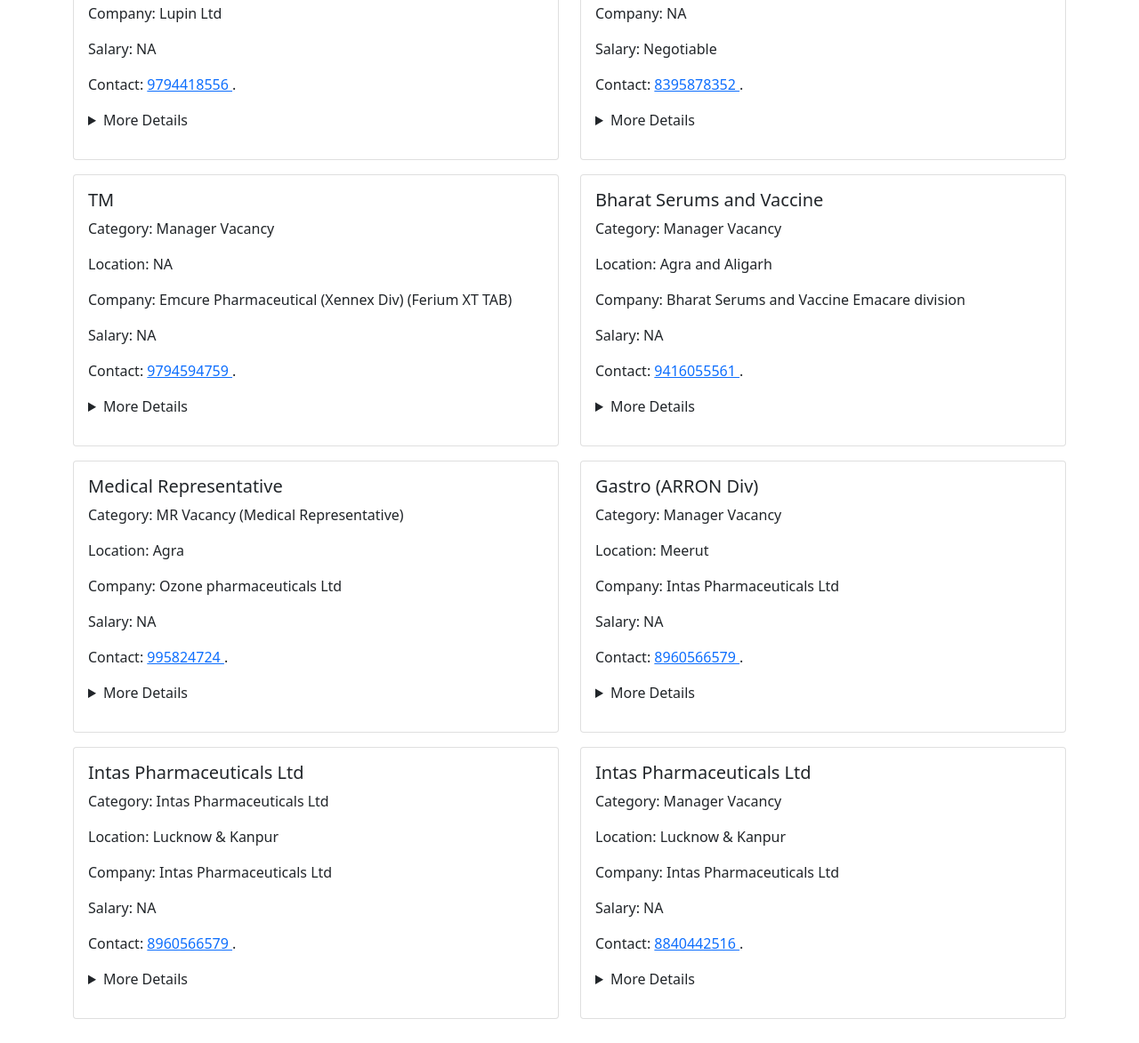
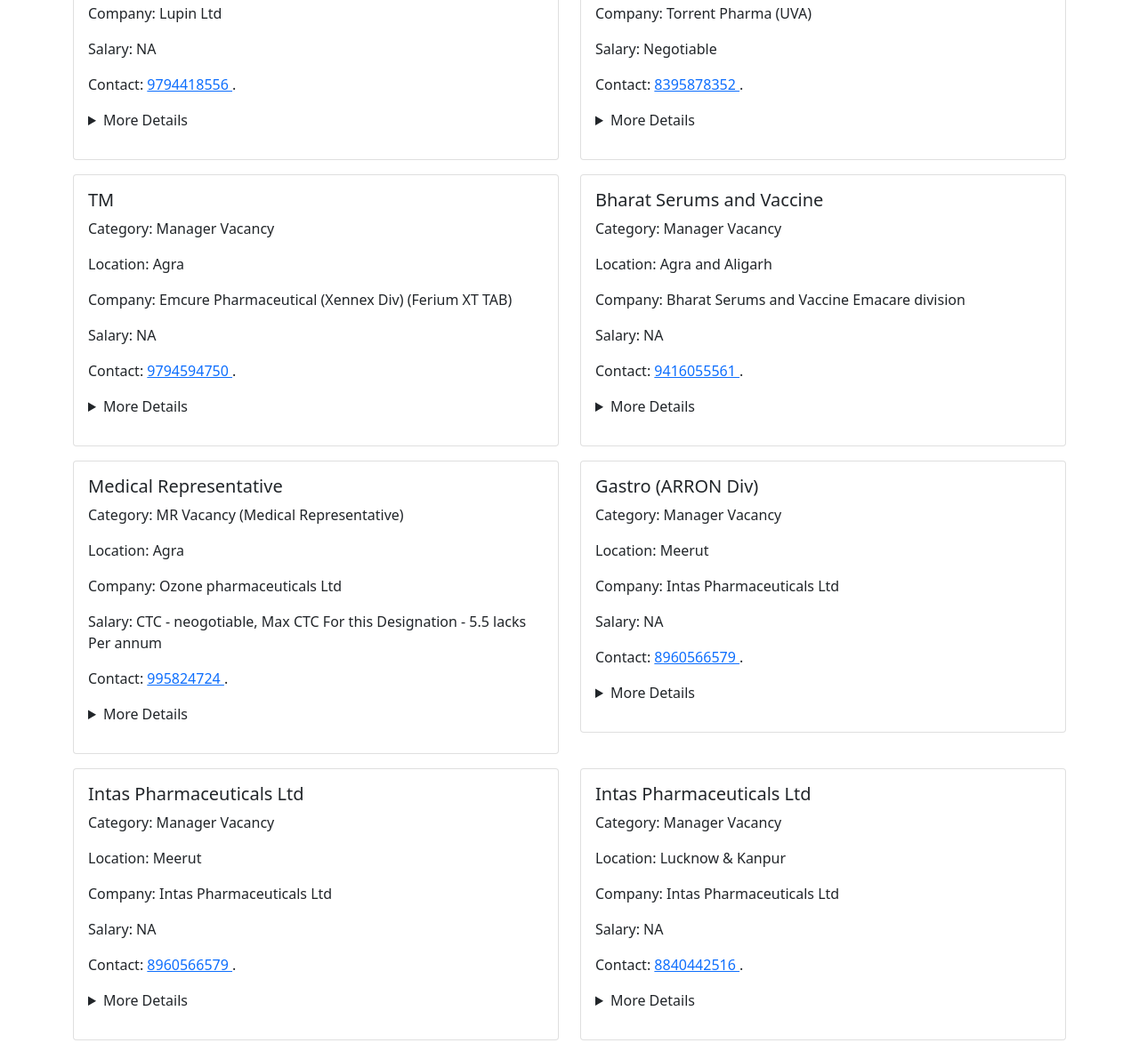
Before and after one commit to jitemdra/PharmaJob, a plain HTML site: page Job.html in a window 1280 px wide. Shown: the part 1088-2261 px from the top of the page at 89% size. Drawn offline with nearby package versions, Linux system fonts and the light colour scheme.

Commit message:
Add files via upload

```diff
--- a/Job.html
+++ b/Job.html
@@ -118,41 +118,41 @@
   <script>
     // Sample job data
     const jobs = [
-      { title: "ABM (Area Business Managers)", category: 'Manager vacancy', location: 'NA', company: 'NA', salary: 'Negotiable', description: '<details><summary>More Details</summary> <h2> Candidate Requriment: </h2> Skill: Science/Pharma Graduate, Senior MRs can also apply <br> <h2> About Company: </h2>Email Id: <a href = "mailto: santoshzbm@gmail.com">santoshzbm@gmail.com</a></details>' },
+      { title: "ABM (Area Business Managers)", category: 'Manager vacancy', location: 'Chandigarh', company: 'Intas urology Chandigarh', salary: 'Negotiable', description: '<details><summary>More Details</summary> <h2> Candidate Requriment: </h2> Skill: Science/Pharma Graduate, Senior MRs can also apply <br> <h2> About Company: </h2>Email Id: <a href = "mailto: santoshzbm@gmail.com">santoshzbm@gmail.com</a></details>' },
 
       // 2
-      { title: 'Medical Representative', category: 'M.R Vacancy (Medical Representative)', location: 'NA', company: 'Zydus Lifscience Ltd', salary: 'NA', description: 'Contact: <a href="tel:9316022331" class="number"> 9316022331 </a>. <details><summary>More Details</summary> <h2> Candidate Requriment: </h2> Minimum Experience: 6Month Year, Maximum (No Fresher Please), <br> Skill: Graduate/B Pharma <br> Age: Not more than 28 years. <br>  <h2> About Company: </h2> company name: Zydus Lifescience Ltd, contact person Name: Karnal nd Kangra, Phone Number: <a href="tel:9316022331" class="number"> 931602231 </a>, Email Id: <a href = "mailto: rm24031991@gmail.com">mudraswasthyasevapvtltd</a>"> </details>' },
+      { title: 'Medical Representative', category: 'M.R Vacancy (Medical Representative)', location: 'Karnal nd Kangra', company: 'Zydus Lifescience Ltd', salary: 'NA', description: 'Contact: <a href="tel:9316022331" class="number"> 9316022331 </a>. <details><summary>More Details</summary> <h2> Candidate Requriment: </h2> Minimum Experience: 6 Month Year <br> Maximum Experience: (No Fresher Please), <br> Skill: Graduate/B Pharma <br> Age: Not more than 28 years. <br>  <h2> About Company: </h2> company name: Zydus Lifescience Ltd <br> contact person Name: Mr Rahul Mahajan <br> Phone Number: <a href="tel:9316022331" class="number"> 931602231 </a> <br> Email Id: <a href = "mailto: rm24031991@gmail.com">mudraswasthyasevapvtltd</a>"> </details>'},
 
       // 3
-      { title: "ABM'S", category: 'Managers Vacancy', location: 'South Mumbai', company: 'Wayonext Pharmaceuticals', salary: 'NA', description: 'Contact: <a href="tel: 9321008494" class="number"> 9321008494 </a>. <details><summary>More Details</summary> <h2> Candidate Requriment: </h2> Skill: Any Graduate <br> Bike Compulsory <br> Age : Negotiable <br> Senior MRs can also apply, <br> <h2> About Company: </h2> company name: Wayonext Pharmaceuticals, Phone Number: <a href="tel:8127558585" class="number"> 8127558585 </a>, Email Id: <a href = "mailto: wayonextpharma@gmail.com"> wayonextpharma@gmail.com </a>, Job Address: South Mumbau"></details>' },
+      { title: "ABM'S", category: 'Managers Vacancy', location: 'South Mumbai', company: 'Wayonext Pharmaceuticals', salary: 'Negotiable', description: 'Contact: <a href="tel: 9321008494" class="number"> 9321008494 </a>. <details><summary>More Details</summary> <h2> Candidate Requriment: </h2> Skill: Any Graduate <br> Bike Compulsory <br> Age : Negotiable <br> Senior MRs can also apply, <br> <h2> About Company: </h2> company name: Wayonext Pharmaceuticals <br> Phone Number: <a href="tel:8127558585" class="number"> 8127558585 </a> <br> Email Id: <a href = "mailto: wayonextpharma@gmail.com"> wayonextpharma@gmail.com </a> <br> Job Address: South Mumbau"></details>'},
 
       // 4
       { title: 'Sales Executive', category: 'Managers Vacancy', location: 'Ludhiana', company: 'Sun Pharma', salary: '₹3.6 Lakh per annum', description: 'Contact: <a href="tel:6283779932" class="number"> 6283779932 </a>. <details><summary>More Details</summary> <h2> Candidate Requriment: </h2> Minimum Experience: Should have 6 month <br> Maximum Experience: 1 Year (Experience in the same segment), <br> Skill: Science Graduate (Only 6 months to 1 year experienced candidate) <br> <h2> About Company: </h2> company name: Sun Pharma, contact person Name: Harsimarpreet singh, Phone Number: <a href="tel:6283779932" class="number"> 6283779932 </a>, contact person Designation: ABM (Area Business Manager)"> </details>'},
 
 
       // 5
-      { title: 'Marketing Executive at Agra', category: 'Manager Vacancy', location: 'NA', company: 'Lupin Ltd', salary: 'NA', description: 'Contact: <a href="tel: 9794418556" class="number"> 9794418556 </a>. <details><summary>More Details</summary> <h2> Candidate Requriment: </h2> Minimum Experience: 1 year (Perferably) <br> Skill: B Pharma/B.Sc <br> Excellent Communication skills/Scientific communication <br> <h2> About Company: </h2> company name: Lupin Ltd <br> contact person Name: Arpit Gupta <br> Phone Number: <a href="tel:9794418556" class="number"> 9794418556 </a> </details>' },
+      { title: 'Marketing Executive at Agra', category: 'Manager Vacancy', location: 'Agra', company: 'Lupin Ltd', salary: 'NA', description: 'Contact: <a href="tel: 9794418556" class="number"> 9794418556 </a>. <details><summary>More Details</summary> <h2> Candidate Requriment: </h2> Minimum Experience: 1 year (Perferably) <br> Skill: B Pharma/B.Sc <br> Excellent Communication skills/Scientific communication <br> <h2> About Company: </h2> company name: Lupin Ltd <br> contact person Name: Arpit Gupta <br> Phone Number: <a href="tel:9794418556" class="number"> 9794418556 </a> </details>'},
 
       // 6
-      { title: 'Medical Representative', category: 'MR Vacancy (Medical Representative)', location: 'NA', company: 'NA', salary: 'Negotiable', description: 'Contact: <a href="tel: 8395878352" class="number"> 8395878352 </a>. <details><summary>More Details</summary> <h2> Candidate Requriment: </h2> Minimum Experience: 1 year Experience <br> Skill: NA <br> Age: Below 30 Years </details>' },
+      { title: 'Medical Representative', category: 'MR Vacancy (Medical Representative)', location: 'Agra', company: 'Torrent Pharma (UVA)', salary: 'Negotiable', description: 'Contact: <a href="tel: 8395878352" class="number"> 8395878352 </a>. <details><summary>More Details</summary> <h2> About Company: </h2> company name: Torrent Pharma (UVA) <h2> Candidate Requriment: </h2> Minimum Experience: 1 year Experience <br> Age: Below 30 Years </details>'},
 
       // 7
-      { title: 'TM', category: 'Manager Vacancy', location: 'NA', company: 'Emcure Pharmaceutical (Xennex Div) (Ferium XT TAB)', salary: 'NA', description: 'Contact: <a href="tel: 9794594759" class="number"> 9794594759 </a>. <details><summary>More Details</summary> <h2> Candidate Requriment: </h2> Minimum Experience: 1 Month <br> Skill: Science Graduate <br> Age: Max 27 Years <br> <h2> About Company: </h2> company name: Emcure Pharmaceutical (Xennex Div) (Ferium XT TAB) <br> Phone Number: <a href="tel: 9794594759" class="number"> 9794594759 </a> </details>' },
+      { title: 'TM', category: 'Manager Vacancy', location: 'Agra', company: 'Emcure Pharmaceutical (Xennex Div) (Ferium XT TAB)', salary: 'NA', description: 'Contact: <a href="tel: 9794594750" class="number"> 9794594750 </a>. <details><summary>More Details</summary> <h2> Candidate Requriment: </h2> Minimum Experience: 1 Month <br> Skill: Science Graduate <br> Age: Max 27 Years <br> <h2> About Company: </h2> company name: Emcure Pharmaceutical (Xennex Div) (Ferium XT TAB) <br> Phone Number: <a href="tel: 9794594750" class="number"> 9794594750 </a> </details>'},
 
       // 8
-      { title: 'Bharat Serums and Vaccine', category: 'Manager Vacancy', location: 'Agra and Aligarh', company: 'Bharat Serums and Vaccine Emacare division', salary: 'NA', description: 'Contact: <a href="tel: 9416055561" class="number"> 9416055561 </a>. <details><summary>More Details</summary> <h2> About Company: </h2> company name: Bharat Serums and Vaccine Emacare division <br> Contact person name: Anil Kumar <br> Phone Number: <a href="tel: 941605561" class="number"> 941605561 </a> </details>'},
+      { title: 'Bharat Serums and Vaccine', category: 'Manager Vacancy', location: 'Agra and Aligarh', company: 'Bharat Serums and Vaccine Emacare division', salary: 'NA', description: 'Contact: <a href="tel: 9416055561" class="number"> 9416055561 </a>. <details><summary>More Details</summary> <h2> About Company: </h2> company name: Bharat Serums and Vaccine Emacare division <br> Contact person name: Anil Kumar <br> Phone Number: <a href="tel: 9416055561" class="number"> 9416055561 </a> </details>'},
 
       // 9
-      { title: 'Medical Representative', category: 'MR Vacancy (Medical Representative)', location: 'Agra', company: 'Ozone pharmaceuticals Ltd', salary: 'NA', description: 'Contact: <a href="tel: 995824724" class="number"> 995824724 </a>. <details><summary>More Details</summary> <h2> About Company: </h2> company name: Ozone pharmaceuticals Ltd <br> Contact person name: Deepak Chandeliya <br> Phone Number: <a href="tel: 995824724" class="number"> 995824724 </a> </details>'},
+      { title: 'Medical Representative', category: 'MR Vacancy (Medical Representative)', location: 'Agra', company: 'Ozone pharmaceuticals Ltd', salary: 'CTC - neogotiable, Max CTC For this Designation - 5.5 lacks Per annum', description: 'Contact: <a href="tel: 995824724" class="number"> 995824724 </a>. <details><summary>More Details</summary> <h2> About Company: </h2> company name: Ozone pharmaceuticals Ltd <br> Contact person name: Deepak Chandeliya <br> Phone Number: <a href="tel: 995824724" class="number"> 995824724 </a> </details>'},
 
       // 10
       { title: "Gastro (ARRON Div)", category: 'Manager Vacancy', location: 'Meerut', company: 'Intas Pharmaceuticals Ltd', salary: 'NA', description: 'Contact: <a href="tel: 8960566579" class="number"> 8960566579 </a>. <details><summary>More Details</summary> <h2> Candidate Requriment: </h2> Skill: B.Sc, B.Pharma (Scienc Background) <br> Age: Not more 25 years <br> <h2> Minimum Experience: </h2> Fresher also can apply, <br> <h2> Maximum Experince: </h2> more than 6 months <br> About Company: </h2> company name: Intas Pharmaceuticals Ltd, <br> Phone Number: <a href="tel: 8960566579" class="number"> 8960566579 </a>, <br> Email Id: <a href = "mailto: tlpsrivastava@gmail.com"> tlpsrivastava@gmail.com </a>"></details>'},
 
       // 11
-      { title: "Intas Pharmaceuticals Ltd", category: 'Intas Pharmaceuticals Ltd', location: 'Lucknow & Kanpur', company: 'Intas Pharmaceuticals Ltd', salary: 'NA', description: 'Contact: <a href="tel: 8960566579" class="number"> 8960566579 </a>. <details><summary>More Details</summary> <h2> Candidate Requriment: </h2> Skill: B.Sc, B.Pharma()  <br> Age: Not more 25 years <br> <h2> Minimum Experience: </h2> Fresher also can apply, <br> <h2> Maximum Experince: </h2> more than 6 months <br> About Company: </h2> company name: Intas Pharmaceuticals Ltd, <br> Phone Number: <a href="tel: 8960566579" class="number"> 8960566579 </a>, <br> Email Id: <a href = "mailto: tlpsrivastava@gmail.com"> tlpsrivastava@gmail.com </a>"></details>'},
+      { title: "Intas Pharmaceuticals Ltd", category: 'Manager Vacancy', location: 'Meerut', company: 'Intas Pharmaceuticals Ltd', salary: 'NA', description: 'Contact: <a href="tel: 8960566579" class="number"> 8960566579 </a>. <details><summary>More Details</summary> <h2> Candidate Requriment: </h2> Skill: B.Sc, B.Pharma(Science Background)  <br> Age: Not more 25 years <br> <h2> Minimum Experience: </h2> Fresher also can apply, <br> <h2> Maximum Experince: </h2> more than 6 months <br> About Company: </h2> company name: Intas Pharmaceuticals Ltd, <br> Phone Number: <a href="tel: 8960566579" class="number"> 8960566579 </a>, <br> Email Id: <a href = "mailto: tlpsrivastava@gmail.com"> tlpsrivastava@gmail.com </a>"></details>'},
 
       // 12
-      { title: "Intas Pharmaceuticals Ltd", category: 'Manager Vacancy', location: 'Lucknow & Kanpur', company: 'Intas Pharmaceuticals Ltd', salary: 'NA', description: 'Contact: <a href="tel: 8840442516" class="number"> 8840442516 </a>. <details><summary>More Details</summary> <h2> Candidate Requriment: </h2> Skill: B.Sc, B.Pharma(Science background) <br> Age: Not more 26 years <br> <h2> Minimum Experience: Fresher background may also apply Maximum Eperience: More than 6 months </h2> Fresher also can apply, <br> <h2> Minimum Experience: </h2> Fresher also can apply, <br> <h2> Maximum Experince: </h2> more than 6 months <br> About Company: </h2> company name: Intas Pharmaceuticals Ltd, <br> Phone Number: <a href="tel: 8840442516" class="number"> 8840442516 </a>, <br> Email Id: <a href = "mailto: nimish_srivastava@gmail.com"> nimish_srivastava@gmail.com </a>"></details>'},
+      { title: "Intas Pharmaceuticals Ltd", category: 'Manager Vacancy', location: 'Lucknow & Kanpur', company: 'Intas Pharmaceuticals Ltd', salary: 'NA', description: 'Contact: <a href="tel: 8840442516" class="number"> 8840442516 </a>. <details><summary>More Details</summary> <h2> Candidate Requriment: </h2> Skill: B.Sc, B.Pharma(Science background) <br> Age: Not more 26 years <br> <h2> Minimum Experience: </h2> Fresher also can apply, <br> <h2> Maximum Experince: </h2> more than 6 months <br> About Company: </h2> company name: Intas Pharmaceuticals Ltd, <br> Phone Number: <a href="tel: 8840442516" class="number"> 8840442516 </a>, <br> Email Id: <a href = "mailto: nimish_srivastava@gmail.com"> nimish_srivastava@gmail.com </a>"></details>'},
       // Add more jobs with categories, locations, companies, salaries, and descriptions as needed
     ];
 
```
Also changed, not shown: Managers.html (+8 -8 lines), Mrvacancy.html (+3 -3 lines).
